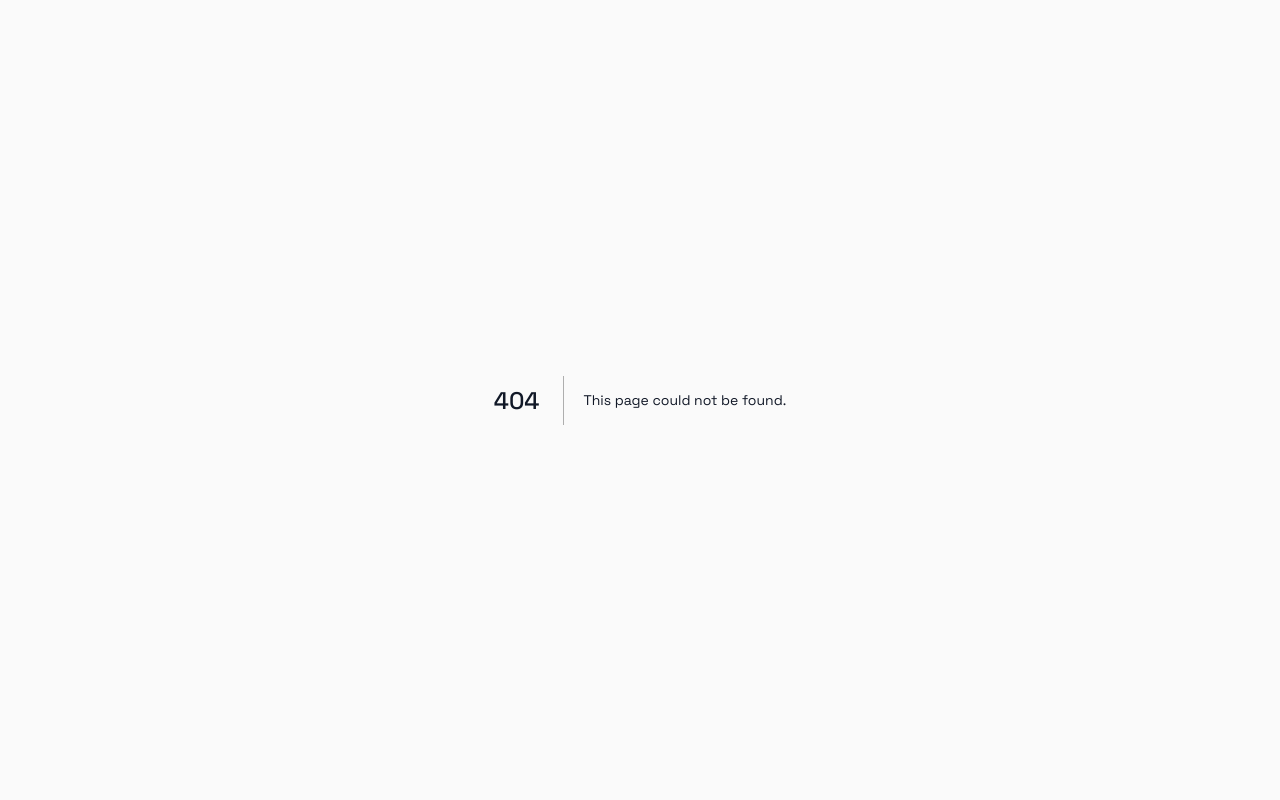
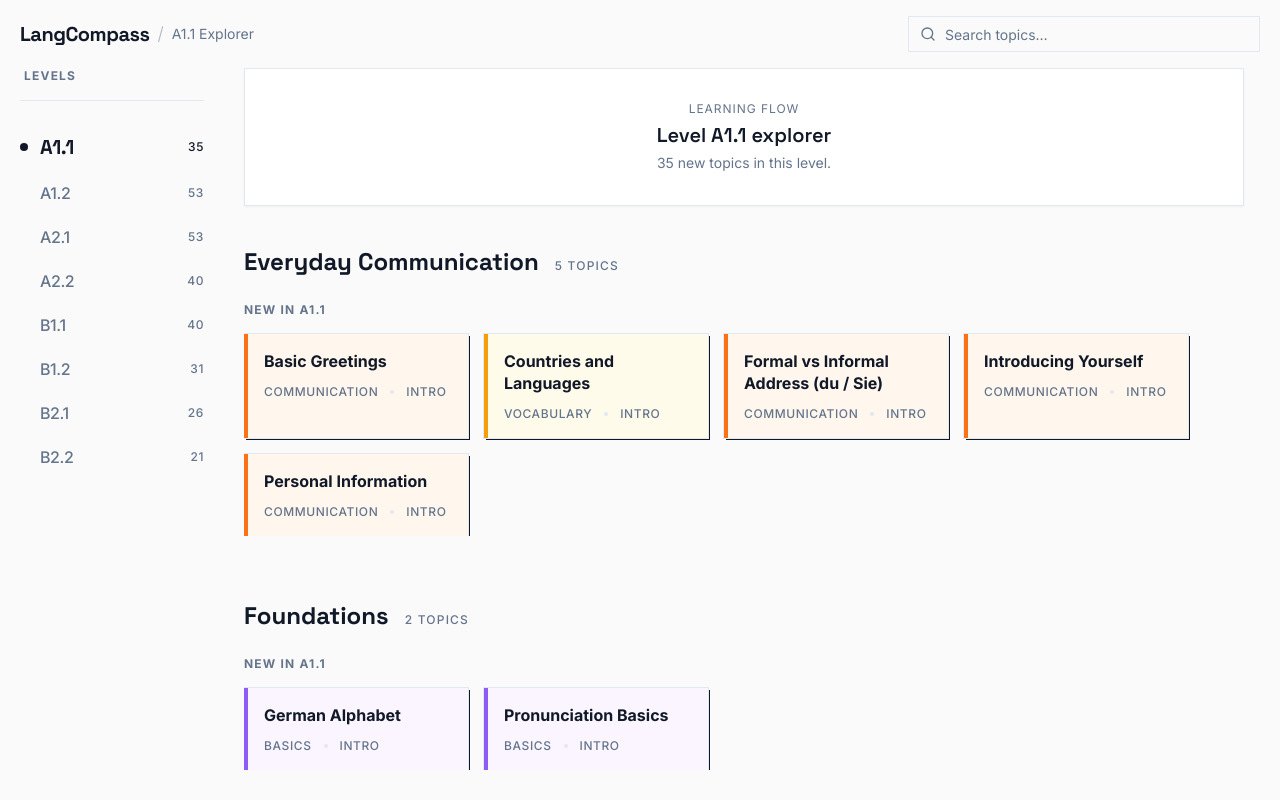
Before and after one commit to asadkhalid305/langcompass, a Next.js app: page /explorer in a window 1280 px wide. Before the commit this address had no page. Shown: the top 800 px of the page. Built offline with nearby package versions, Linux system fonts and the light colour scheme.

Commit message:
Implement route-driven explorer navigation and URL state persistence

```diff
--- /dev/null
+++ b/src/app/explorer/page.tsx
@@ -0,0 +1,35 @@
+import { LangCompassShell } from "@/components/explorer/langcompass-shell"
+import { loadTopicCatalog } from "@/lib/data/topic-catalog"
+import { loadTopicDetailIdSet } from "@/lib/data/topic-detail"
+import { parseExplorerQueryState } from "@/lib/explorer/navigation"
+
+type ExplorerPageSearchParams = Record<string, string | string[] | undefined>
+
+interface ExplorerPageProps {
+  searchParams?: Promise<ExplorerPageSearchParams>
+}
+
+export default async function ExplorerPage({ searchParams }: ExplorerPageProps = {}) {
+  const [topics, detailTopicIdSet, resolvedSearchParams] = await Promise.all([
+    loadTopicCatalog(),
+    loadTopicDetailIdSet(),
+    searchParams ?? Promise.resolve({}),
+  ])
+
+  const queryState = parseExplorerQueryState(resolvedSearchParams)
+  const hasInitialTopic = Boolean(queryState.topicId && topics.some((topic) => topic.id === queryState.topicId))
+
+  return (
+    <LangCompassShell
+      mode="explorer"
+      topics={topics}
+      detailTopicIds={Array.from(detailTopicIdSet)}
+      initialRouteState={{
+        selectedLevel: queryState.level,
+        focusedGroup: queryState.group ?? null,
+        searchQuery: queryState.query,
+        selectedTopicId: hasInitialTopic ? queryState.topicId : null,
+      }}
+    />
+  )
+}
--- /dev/null
+++ b/src/app/overview/page.tsx
@@ -0,0 +1,5 @@
+import { redirect } from "next/navigation"
+
+export default function OverviewPage() {
+  redirect("/")
+}
--- a/src/app/page.tsx
+++ b/src/app/page.tsx
@@ -1,7 +1,9 @@
+import { redirect } from "next/navigation"
+
 import { LangCompassShell } from "@/components/explorer/langcompass-shell"
 import { loadTopicCatalog } from "@/lib/data/topic-catalog"
 import { loadTopicDetailIdSet } from "@/lib/data/topic-detail"
-import { parseExplorerQueryState } from "@/lib/explorer/navigation"
+import { buildExplorerHref, hasLegacyExplorerSignal, parseExplorerQueryState, parseOverviewQueryState } from "@/lib/explorer/navigation"
 
 type HomePageSearchParams = Record<string, string | string[] | undefined>
 
@@ -10,26 +12,30 @@ interface HomePageProps {
 }
 
 export default async function HomePage({ searchParams }: HomePageProps = {}) {
-  const [topics, detailTopicIdSet, resolvedSearchParams] = await Promise.all([
-    loadTopicCatalog(),
-    loadTopicDetailIdSet(),
-    searchParams ?? Promise.resolve({}),
-  ])
+  const resolvedSearchParams = await (searchParams ?? Promise.resolve({}))
 
-  const queryState = parseExplorerQueryState(resolvedSearchParams)
-  const hasInitialTopic = Boolean(queryState.topicId && topics.some((topic) => topic.id === queryState.topicId))
-  const activeView = queryState.view === "explorer" || hasInitialTopic ? "explorer" : "overview"
+  if (hasLegacyExplorerSignal(resolvedSearchParams)) {
+    const legacyExplorerState = parseExplorerQueryState(resolvedSearchParams)
+    redirect(
+      buildExplorerHref({
+        level: legacyExplorerState.level,
+        group: legacyExplorerState.group,
+        query: legacyExplorerState.query,
+        topicId: legacyExplorerState.topicId,
+      }),
+    )
+  }
+
+  const [topics, detailTopicIdSet] = await Promise.all([loadTopicCatalog(), loadTopicDetailIdSet()])
+  const queryState = parseOverviewQueryState(resolvedSearchParams)
 
   return (
     <LangCompassShell
+      mode="overview"
       topics={topics}
       detailTopicIds={Array.from(detailTopicIdSet)}
-      initialState={{
-        activeView,
+      initialRouteState={{
         selectedLevel: queryState.level,
-        focusedGroup: activeView === "explorer" ? (queryState.group ?? null) : null,
-        selectedTopicId: hasInitialTopic ? queryState.topicId : null,
-        detailSheetOpen: false,
       }}
     />
   )
--- a/src/components/explorer/langcompass-shell.tsx
+++ b/src/components/explorer/langcompass-shell.tsx
@@ -1,7 +1,8 @@
 "use client"
 
-import { useDeferredValue, useEffect, useMemo, useState } from "react"
+import { useCallback, useDeferredValue, useEffect, useMemo, useState } from "react"
 import { ArrowRight, Search, X } from "lucide-react"
+import { usePathname, useRouter, useSearchParams } from "next/navigation"
 
 import { TopicPreviewPanel } from "@/components/topic/topic-preview-panel"
 
@@ -9,7 +10,8 @@ import { Button } from "@/components/ui/button"
 import { Input } from "@/components/ui/input"
 import { Sheet, SheetContent, SheetDescription, SheetHeader, SheetTitle } from "@/components/ui/sheet"
 import { ALLOWED_LEVELS } from "@/lib/constants/topic"
-import { buildTopicDetailHref } from "@/lib/explorer/navigation"
+import { buildExplorerHref, buildOverviewHref, buildTopicDetailHref, parseExplorerQueryState, parseOverviewQueryState } from "@/lib/explorer/navigation"
+import { useExplorerPreferences } from "@/lib/explorer/preferences-store"
 import {
   humanizeCategoryLabel,
   humanizeDifficultyStageLabel,
@@ -22,19 +24,17 @@ import type { TopicCatalogItem, TopicDetail, TopicId, TopicLevel } from "@/lib/t
 import { cn } from "@/lib/utils/cn"
 
 interface LangCompassShellProps {
+  mode: "overview" | "explorer"
   topics: TopicCatalogItem[]
   detailTopicIds: TopicId[]
-  initialState?: LangCompassShellInitialState
+  initialRouteState?: LangCompassShellRouteState
 }
 
-type ShellView = "overview" | "explorer"
-
-export interface LangCompassShellInitialState {
-  activeView?: ShellView
+export interface LangCompassShellRouteState {
   selectedLevel?: TopicLevel
   focusedGroup?: string | null
   selectedTopicId?: TopicId | null
-  detailSheetOpen?: boolean
+  searchQuery?: string
 }
 
 interface TopicDetailResponse {
@@ -430,33 +430,75 @@ const ExplorerView = ({
   </div>
 )
 
-export function LangCompassShell({ topics, detailTopicIds, initialState }: LangCompassShellProps) {
-  const initialSelectedLevel =
-    initialState?.selectedLevel && ALLOWED_LEVELS.includes(initialState.selectedLevel)
-      ? initialState.selectedLevel
-      : ALLOWED_LEVELS[0]
+export function LangCompassShell({ mode, topics, detailTopicIds, initialRouteState }: LangCompassShellProps) {
+  const router = useRouter()
+  const pathname = usePathname()
+  const searchParams = useSearchParams()
+  const [preferences, setPreferences] = useExplorerPreferences()
 
-  const initialSelectedTopicId =
-    initialState?.selectedTopicId && topics.some((topic) => topic.id === initialState.selectedTopicId)
-      ? initialState.selectedTopicId
+  const isExplorerMode = mode === "explorer"
+  const explorerRouteState = useMemo(
+    () =>
+      parseExplorerQueryState({
+        level: searchParams.get("level"),
+        group: searchParams.get("group"),
+        topic: searchParams.get("topic"),
+        q: searchParams.get("q"),
+      }),
+    [searchParams],
+  )
+  const overviewRouteState = useMemo(
+    () =>
+      parseOverviewQueryState({
+        level: searchParams.get("level"),
+      }),
+    [searchParams],
+  )
+
+  const selectedLevel =
+    (isExplorerMode ? explorerRouteState.level : overviewRouteState.level) ??
+    preferences.lastLevel ??
+    (initialRouteState?.selectedLevel && ALLOWED_LEVELS.includes(initialRouteState.selectedLevel)
+      ? initialRouteState.selectedLevel
+      : ALLOWED_LEVELS[0])
+
+  const focusedGroup = isExplorerMode
+    ? (explorerRouteState.group ?? preferences.lastGroup ?? initialRouteState?.focusedGroup ?? null)
+    : null
+
+  const routeSelectedTopicId = isExplorerMode ? explorerRouteState.topicId : undefined
+  const selectedTopicId =
+    routeSelectedTopicId && topics.some((topic) => topic.id === routeSelectedTopicId)
+      ? routeSelectedTopicId
       : null
 
-  const initialView = initialState?.activeView === "explorer" || initialSelectedTopicId ? "explorer" : "overview"
+  const resolvedRouteQuery = isExplorerMode
+    ? (explorerRouteState.query ?? preferences.lastQuery ?? initialRouteState?.searchQuery ?? "")
+    : ""
 
-  const [activeView, setActiveView] = useState<ShellView>(initialView)
-  const [selectedLevel, setSelectedLevel] = useState<TopicLevel>(initialSelectedLevel)
-  const [focusedGroup, setFocusedGroup] = useState<string | null>(
-    initialView === "explorer" ? (initialState?.focusedGroup ?? null) : null,
-  )
-  const [searchInput, setSearchInput] = useState("")
+  const [searchInput, setSearchInput] = useState(resolvedRouteQuery)
   const deferredSearchInput = useDeferredValue(searchInput)
-  const [selectedTopicId, setSelectedTopicId] = useState<TopicId | null>(initialSelectedTopicId)
-  const [detailSheetOpen, setDetailSheetOpen] = useState(false)
   const [isDesktopViewport, setIsDesktopViewport] = useState(false)
 
   const [detailByTopicId, setDetailByTopicId] = useState<Partial<Record<TopicId, TopicDetail | null>>>({})
   const [detailLoadErrors, setDetailLoadErrors] = useState<Partial<Record<TopicId, string>>>({})
   const [loadingTopicId, setLoadingTopicId] = useState<TopicId | null>(null)
+
+  useEffect(() => {
+    setSearchInput(resolvedRouteQuery)
+  }, [resolvedRouteQuery])
+
+  useEffect(() => {
+    setPreferences({ lastLevel: selectedLevel })
+  }, [selectedLevel, setPreferences])
+
+  useEffect(() => {
+    if (!isExplorerMode) return
+    setPreferences({
+      lastGroup: focusedGroup,
+      lastQuery: searchInput.trim(),
+    })
+  }, [focusedGroup, isExplorerMode, searchInput, setPreferences])
 
   useEffect(() => {
     const mediaQuery = window.matchMedia("(min-width: 1024px)")
@@ -472,14 +514,47 @@ export function LangCompassShell({ topics, detailTopicIds, initialState }: LangC
     }
   }, [])
 
-  useEffect(() => {
-    if (isDesktopViewport && detailSheetOpen) {
-      setDetailSheetOpen(false)
-    }
-  }, [detailSheetOpen, isDesktopViewport])
+  const updateRoute = useCallback(
+    (href: string, method: "push" | "replace") => {
+      const currentQuery = searchParams.toString()
+      const currentHref = currentQuery.length > 0 ? `${pathname}?${currentQuery}` : pathname
+      if (href === currentHref) return
+
+      if (method === "replace") {
+        router.replace(href, { scroll: false })
+        return
+      }
+
+      router.push(href, { scroll: false })
+    },
+    [pathname, router, searchParams],
+  )
+
+  const updateExplorerRoute = useCallback(
+    (
+      next: {
+        level?: TopicLevel | null
+        group?: string | null
+        query?: string | null
+        topicId?: TopicId | null
+      },
+      method: "push" | "replace" = "push",
+    ) => {
+      updateRoute(
+        buildExplorerHref({
+          level: next.level ?? selectedLevel,
+          group: next.group === undefined ? focusedGroup : next.group,
+          query: next.query === undefined ? searchInput.trim() || null : next.query,
+          topicId: next.topicId === undefined ? selectedTopicId : next.topicId,
+        }),
+        method,
+      )
+    },
+    [focusedGroup, searchInput, selectedLevel, selectedTopicId, updateRoute],
+  )
 
   const normalizedQuery = deferredSearchInput.trim()
-  const hasActiveSearch = normalizedQuery.length > 0
+  const hasActiveSearch = isExplorerMode && normalizedQuery.length > 0
   const detailTopicIdSet = useMemo(() => new Set(detailTopicIds), [detailTopicIds])
   const topicsById = useMemo(() => new Map(topics.map((topic) => [topic.id, topic])), [topics])
 
@@ -632,45 +707,120 @@ export function LangCompassShell({ topics, detailTopicIds, initialState }: LangC
     }
   }, [detailTopicIdSet, selectedTopic, selectedTopicDetail])
 
+  useEffect(() => {
+    if (!isExplorerMode) return
+
+    const routeQuery = explorerRouteState.query ?? ""
+    const nextQuery = searchInput.trim()
+    if (nextQuery === routeQuery) return
+
+    const timer = window.setTimeout(() => {
+      updateExplorerRoute(
+        {
+          level: selectedLevel,
+          group: focusedGroup,
+          query: nextQuery || null,
+          topicId: selectedTopicId,
+        },
+        "replace",
+      )
+    }, 220)
+
+    return () => {
+      window.clearTimeout(timer)
+    }
+  }, [explorerRouteState.query, focusedGroup, isExplorerMode, searchInput, selectedLevel, selectedTopicId, updateExplorerRoute])
+
   const handleLevelSelect = (level: TopicLevel): void => {
-    setSelectedLevel(level)
-    setFocusedGroup(null)
+    if (!isExplorerMode) {
+      updateRoute(buildOverviewHref({ level }), "push")
+      return
+    }
 
-    setSelectedTopicId((currentTopicId) => {
-      if (!currentTopicId) return firstTopicByLevel.get(level) ?? null
+    let nextTopicId: TopicId | null = selectedTopicId
+    if (nextTopicId) {
+      const currentTopic = topicsById.get(nextTopicId)
+      if (!currentTopic || !topicAppearsInLevel(currentTopic, level)) {
+        nextTopicId = firstTopicByLevel.get(level) ?? null
+      }
+    }
 
-      const currentTopic = topicsById.get(currentTopicId)
-      if (currentTopic && topicAppearsInLevel(currentTopic, level)) return currentTopicId
-
-      return firstTopicByLevel.get(level) ?? currentTopicId
+    updateExplorerRoute({
+      level,
+      group: null,
+      query: searchInput.trim() || null,
+      topicId: nextTopicId,
     })
   }
 
   const handleSearchChange = (value: string): void => {
     setSearchInput(value)
-
-    if (value.trim().length > 0 && activeView !== "explorer") {
-      setActiveView("explorer")
+    if (!isExplorerMode && value.trim().length > 0) {
+      updateRoute(
+        buildExplorerHref({
+          level: selectedLevel,
+          query: value.trim(),
+        }),
+        "push",
+      )
     }
   }
 
   const openTopic = (topicId: TopicId): void => {
-    setSelectedTopicId(topicId)
-    setActiveView("explorer")
-    setDetailSheetOpen(!isDesktopViewport)
+    if (!isExplorerMode) {
+      updateRoute(
+        buildExplorerHref({
+          level: selectedLevel,
+          query: searchInput.trim() || null,
+          topicId,
+        }),
+        "push",
+      )
+      return
+    }
+
+    updateExplorerRoute({
+      level: selectedLevel,
+      group: focusedGroup,
+      query: searchInput.trim() || null,
+      topicId,
+    })
   }
 
   const openExplorerWithGroup = (group: string): void => {
-    setFocusedGroup(group)
-    setSearchInput("")
-    setActiveView("explorer")
+    updateRoute(
+      buildExplorerHref({
+        level: selectedLevel,
+        group,
+      }),
+      "push",
+    )
   }
 
   const openExplorerLevel = (): void => {
-    setFocusedGroup(null)
-    setSearchInput("")
-    setActiveView("explorer")
+    updateRoute(
+      buildExplorerHref({
+        level: selectedLevel,
+      }),
+      "push",
+    )
   }
+
+  const closeTopicPreview = useCallback(
+    (method: "push" | "replace" = "replace") => {
+      if (!isExplorerMode) return
+      updateExplorerRoute(
+        {
+          level: selectedLevel,
+          group: focusedGroup,
+          query: searchInput.trim() || null,
+          topicId: null,
+        },
+        method,
+      )
+    },
+    [focusedGroup, isExplorerMode, searchInput, selectedLevel, updateExplorerRoute],
+  )
 
   return (
     <div className="min-h-0">
@@ -681,14 +831,14 @@ export function LangCompassShell({ topics, detailTopicIds, initialState }: LangC
             <div className="flex items-center gap-2 min-w-0">
               <button
                 type="button"
-                onClick={() => setActiveView("overview")}
+                onClick={() => updateRoute(buildOverviewHref({ level: selectedLevel }), "push")}
                 className="text-xl font-display font-bold tracking-tight hover:opacity-70 transition-opacity shrink-0"
                 aria-label="Go to overview"
                 title="Home"
               >
                 LangCompass
               </button>
-              {activeView === "explorer" && (
+              {isExplorerMode && (
                 <>
                   <span className="text-muted-foreground/50 font-light text-lg select-none" aria-hidden="true">/</span>
                   <span className="text-sm text-muted-foreground truncate">
@@ -743,7 +893,7 @@ export function LangCompassShell({ topics, detailTopicIds, initialState }: LangC
         <div
           className={cn(
             "grid gap-4 md:grid-cols-[13rem_minmax(0,1fr)]",
-            activeView === "explorer" && selectedTopicId ? "lg:grid-cols-[13rem_minmax(0,1fr)_22rem]" : "",
+            isExplorerMode && selectedTopicId ? "lg:grid-cols-[13rem_minmax(0,1fr)_22rem]" : "",
           )}
         >
           <aside className="hidden md:flex md:h-[calc(100dvh-8rem)] md:flex-col md:pr-6 md:sticky md:top-4">
@@ -754,7 +904,7 @@ export function LangCompassShell({ topics, detailTopicIds, initialState }: LangC
           </aside>
 
           <main className="min-h-0 bg-transparent">
-            {activeView === "overview" ? (
+            {!isExplorerMode ? (
               <OverviewView
                 selectedLevel={selectedLevel}
                 levelProfile={levelProfile}
@@ -772,20 +922,27 @@ export function LangCompassShell({ topics, detailTopicIds, initialState }: LangC
                 searchResultsByLevel={searchResultsByLevel}
                 sections={explorerSections}
                 focusedGroup={focusedGroup}
-                onClearFocusedGroup={() => setFocusedGroup(null)}
+                onClearFocusedGroup={() =>
+                  updateExplorerRoute({
+                    level: selectedLevel,
+                    group: null,
+                    query: searchInput.trim() || null,
+                    topicId: selectedTopicId,
+                  })
+                }
                 selectedTopicId={selectedTopicId}
                 onOpenTopic={openTopic}
               />
             )}
           </main>
 
-          {activeView === "explorer" && selectedTopicId ? (
+          {isExplorerMode && selectedTopicId ? (
             <aside className="hidden lg:flex lg:flex-col lg:h-[calc(100dvh-9rem)] lg:overflow-hidden lg:bg-white lg:shadow-[0_0_40px_rgba(0,0,0,0.05)] lg:border-l lg:border-border lg:sticky lg:top-4">
               <div className="flex items-center justify-between px-8 pt-6 pb-4 border-b border-border shrink-0">
                 <p className="text-xs font-bold uppercase tracking-widest text-muted-foreground">Topic preview</p>
                 <button
                   type="button"
-                  onClick={() => setSelectedTopicId(null)}
+                  onClick={() => closeTopicPreview("replace")}
                   className="text-muted-foreground hover:text-foreground transition-colors"
                   aria-label="Close panel"
                 >
@@ -808,7 +965,12 @@ export function LangCompassShell({ topics, detailTopicIds, initialState }: LangC
         </div>
       </div>
 
-      <Sheet open={!isDesktopViewport && detailSheetOpen} onOpenChange={setDetailSheetOpen}>
+      <Sheet
+        open={!isDesktopViewport && isExplorerMode && Boolean(selectedTopicId)}
+        onOpenChange={(open) => {
+          if (!open) closeTopicPreview("replace")
+        }}
+      >
         <SheetContent side="bottom" className="h-[80dvh] p-0 lg:hidden">
           <SheetHeader className="border-b border-border/80 pb-4">
             <SheetTitle>Topic preview</SheetTitle>
--- a/src/lib/explorer/navigation.ts
+++ b/src/lib/explorer/navigation.ts
@@ -1,33 +1,41 @@
 import { ALLOWED_LEVELS } from "../constants/topic"
 import type { TopicId, TopicLevel } from "../types/topic"
 
-export type ShellView = "overview" | "explorer"
-
 export type QueryValue = string | string[] | undefined | null
 
-export interface ExplorerQueryInput {
+export interface RouteQueryInput {
   view?: QueryValue
   level?: QueryValue
   group?: QueryValue
   topic?: QueryValue
+  q?: QueryValue
 }
 
 export interface ExplorerQueryState {
-  view: ShellView
   level?: TopicLevel
   group?: string
+  query?: string
   topicId?: TopicId
+}
+
+export interface OverviewQueryState {
+  level?: TopicLevel
 }
 
 interface ExplorerHrefOptions {
   level?: TopicLevel | null
   group?: string | null
+  query?: string | null
   topicId?: TopicId | null
 }
 
 interface TopicHrefContext {
   level?: TopicLevel | null
   group?: string | null
+}
+
+interface OverviewHrefOptions {
+  level?: TopicLevel | null
 }
 
 const levelSet = new Set<TopicLevel>(ALLOWED_LEVELS)
@@ -46,30 +54,47 @@ export const parseTopicLevel = (value: QueryValue): TopicLevel | undefined => {
   return candidate as TopicLevel
 }
 
-export const parseExplorerQueryState = (query: ExplorerQueryInput): ExplorerQueryState => {
-  const view = asSingleString(query.view) === "explorer" ? "explorer" : "overview"
+export const parseOverviewQueryState = (query: RouteQueryInput): OverviewQueryState => {
+  const level = parseTopicLevel(query.level)
+  return { level }
+}
+
+export const parseExplorerQueryState = (query: RouteQueryInput): ExplorerQueryState => {
   const level = parseTopicLevel(query.level)
   const group = asSingleString(query.group)
   const topicId = asSingleString(query.topic)
+  const requestedQuery = asSingleString(query.q)
 
-  return {
-    view,
-    level,
-    group,
-    topicId,
-  }
+  return { level, group, topicId, query: requestedQuery }
 }
 
-export const buildExplorerHref = ({ level, group, topicId }: ExplorerHrefOptions): string => {
+export const hasLegacyExplorerSignal = (query: RouteQueryInput): boolean => {
+  const view = asSingleString(query.view)
+  if (view === "explorer") return true
+  if (asSingleString(query.topic)) return true
+  if (asSingleString(query.group)) return true
+  if (asSingleString(query.q)) return true
+  return false
+}
+
+export const buildOverviewHref = ({ level }: OverviewHrefOptions = {}): string => {
   const params = new URLSearchParams()
-  params.set("view", "explorer")
+  if (level) params.set("level", level)
+
+  const query = params.toString()
+  return query.length > 0 ? `/?${query}` : "/"
+}
+
+export const buildExplorerHref = ({ level, group, query: searchQuery, topicId }: ExplorerHrefOptions): string => {
+  const params = new URLSearchParams()
 
   if (level) params.set("level", level)
   if (group) params.set("group", group)
+  if (searchQuery) params.set("q", searchQuery)
   if (topicId) params.set("topic", topicId)
 
-  const query = params.toString()
-  return query.length > 0 ? `/?${query}` : "/"
+  const encodedParams = params.toString()
+  return encodedParams.length > 0 ? `/explorer?${encodedParams}` : "/explorer"
 }
 
 export const buildTopicDetailHref = (topicId: TopicId, context: TopicHrefContext = {}): string => {
--- /dev/null
+++ b/src/lib/explorer/preferences-store.ts
@@ -0,0 +1,98 @@
+"use client"
+
+import { useCallback, useState } from "react"
+
+import { ALLOWED_LEVELS } from "../constants/topic"
+import type { TopicLevel } from "../types/topic"
+
+export interface ExplorerPreferences {
+  lastLevel?: TopicLevel
+  lastGroup?: string
+  lastQuery?: string
+}
+
+type ExplorerPreferencePatch = {
+  lastLevel?: TopicLevel | null
+  lastGroup?: string | null
+  lastQuery?: string | null
+}
+
+const STORAGE_KEY = "langcompass.explorer.preferences.v1"
+
+const normalizeOptionalText = (value: unknown): string | undefined => {
+  if (typeof value !== "string") return undefined
+  const normalized = value.trim()
+  return normalized.length > 0 ? normalized : undefined
+}
+
+const normalizeTopicLevel = (value: unknown): TopicLevel | undefined => {
+  if (typeof value !== "string") return undefined
+  return ALLOWED_LEVELS.includes(value as TopicLevel) ? (value as TopicLevel) : undefined
+}
+
+const readStoredPreferences = (): ExplorerPreferences => {
+  try {
+    const raw = window.localStorage.getItem(STORAGE_KEY)
+    if (!raw) return {}
+
+    const parsed = JSON.parse(raw) as Record<string, unknown>
+    return {
+      lastLevel: normalizeTopicLevel(parsed.lastLevel),
+      lastGroup: normalizeOptionalText(parsed.lastGroup),
+      lastQuery: normalizeOptionalText(parsed.lastQuery),
+    }
+  } catch {
+    return {}
+  }
+}
+
+const writeStoredPreferences = (value: ExplorerPreferences): void => {
+  try {
+    window.localStorage.setItem(STORAGE_KEY, JSON.stringify(value))
+  } catch {
+    // Ignore storage write failures. Routing state remains authoritative.
+  }
+}
+
+export const useExplorerPreferences = (): [ExplorerPreferences, (patch: ExplorerPreferencePatch) => void] => {
+  const [preferences, setPreferences] = useState<ExplorerPreferences>(() =>
+    typeof window === "undefined" ? {} : readStoredPreferences(),
+  )
+
+  const patchPreferences = useCallback((patch: ExplorerPreferencePatch) => {
+    setPreferences((current) => {
+      const next: ExplorerPreferences = { ...current }
+
+      if (patch.lastLevel !== undefined) {
+        if (patch.lastLevel === null) {
+          delete next.lastLevel
+        } else {
+          next.lastLevel = patch.lastLevel
+        }
+      }
+
+      if (patch.lastGroup !== undefined) {
+        const normalized = normalizeOptionalText(patch.lastGroup)
+        if (!normalized) {
+          delete next.lastGroup
+        } else {
+          next.lastGroup = normalized
+        }
+      }
+
+      if (patch.lastQuery !== undefined) {
+        const normalized = normalizeOptionalText(patch.lastQuery)
+        if (!normalized) {
+          delete next.lastQuery
+        } else {
+          next.lastQuery = normalized
+        }
+      }
+
+      writeStoredPreferences(next)
+      return next
+    })
+  }, [])
+
+  return [preferences, patchPreferences]
+}
```
Also changed, not shown: 1 other file (tests, documents, lock files or other folders).
